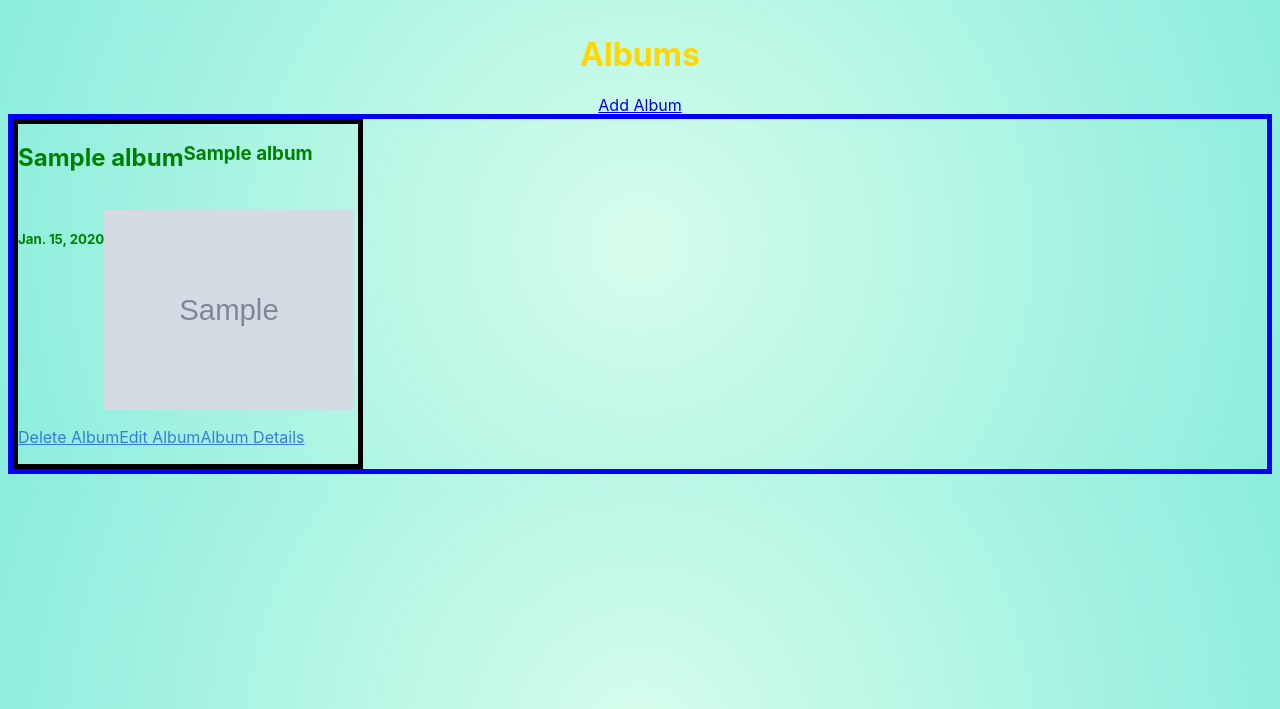
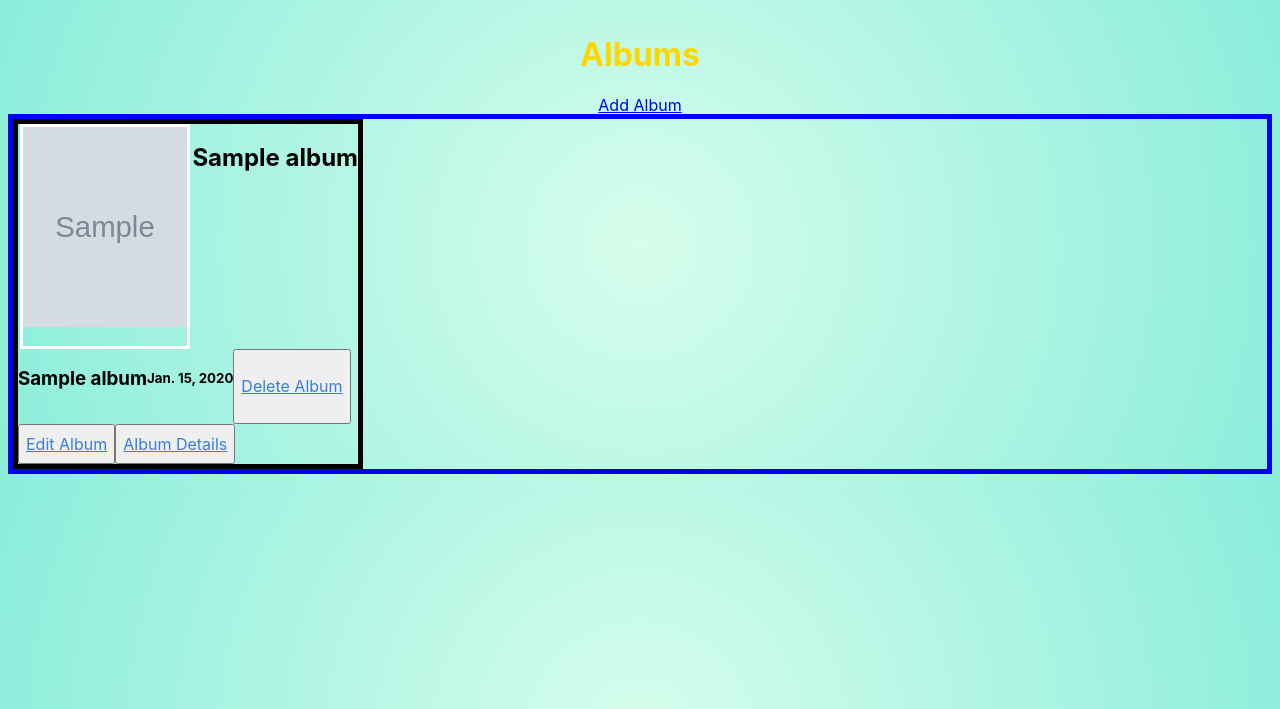
Before and after one commit to momentum-morehouse/django-music-hexagon-stem, a Django app: page / in a window 1280 px wide. Shown: the top 709 px of the page. Run offline with Django 3.2, Linux system fonts and the light colour scheme; tables that the repository leaves empty hold one stand-in row (values such as "Sample post"); grey boxes marked "Sample" are stand-in pictures; some libraries are stand-ins or nearby versions.

Commit message:
flex wrap

```diff
--- a/static/css/styles.css
+++ b/static/css/styles.css
@@ -8,7 +8,7 @@ body {
   display: flex;
   flex-wrap: wrap;
   text-align: center;
-  color: green;
+  color: black;
   border: 5px solid black;
   width: 350px;
   height: 350px;
@@ -21,3 +21,11 @@ body {
   justify-content:  space-between;
   border: 5px solid blue;
 }
+
+.image {
+  margin-left: auto;
+  margin-right: auto;
+  width: 50%;
+  border-radius: 0%;
+  border: 3px solid white;
+}
--- a/templates/mymusic/list_albums.html
+++ b/templates/mymusic/list_albums.html
@@ -15,20 +15,22 @@
   <div class="original">
 
     {% for album in albums %}
+
     <div class= flex>
-
-
+     <div class= image>
+     <img src="{{ album.image_url }}" height='200' width='250'>
+     </div>
       <h2>{{ album.title }}</h2>
       <h3>{{ album.artist_name }}</h3>
       <h5>{{ album.date_released }}</h5>
 
 
-      <img src="{{ album.image_url }}" height='200' width='250'>
 
 
-      <a class="blue" href="{% url 'delete_albums' pk=album.pk %}">Delete Album</a>
-      <a class="blue" href="{% url 'edit_albums' pk=album.pk %}">Edit Album</a>
-      <a class="blue" href="{% url 'albums_detail' pk=album.pk %}">Album Details</a>
+
+      <button class="button2"><a class="blue" href="{% url 'delete_albums' pk=album.pk %}">Delete Album</a></button>
+      <button class="button2"><a class="blue" href="{% url 'edit_albums' pk=album.pk %}">Edit Album</a></button>
+      <button class="button2"><a class="blue" href="{% url 'albums_detail' pk=album.pk %}">Album Details</a></button>
     </div>
 
   <br>
```
